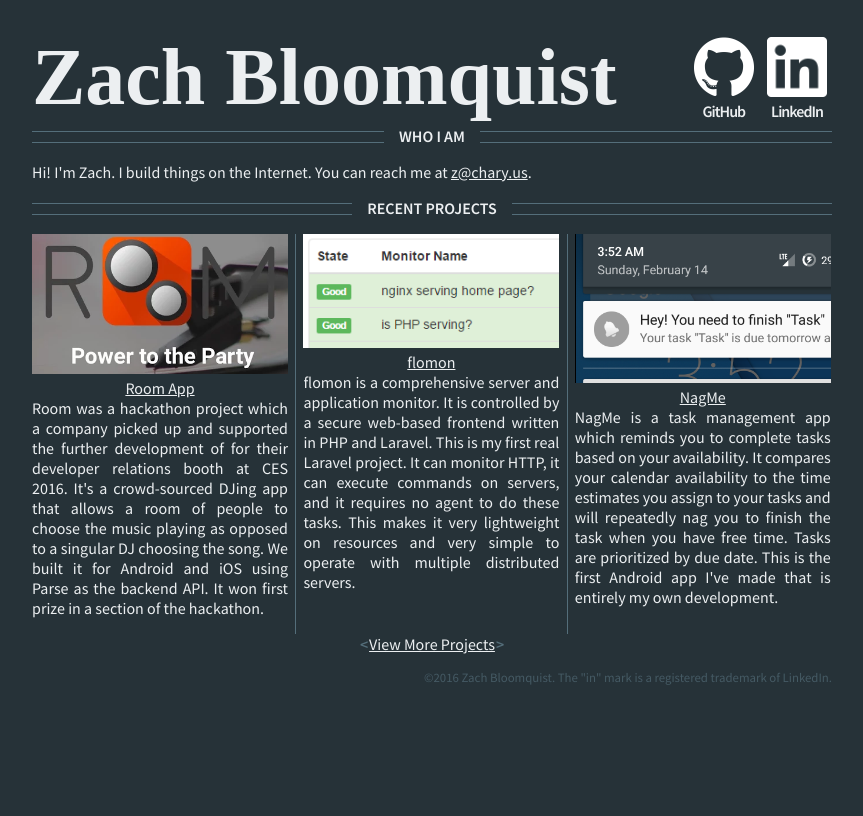
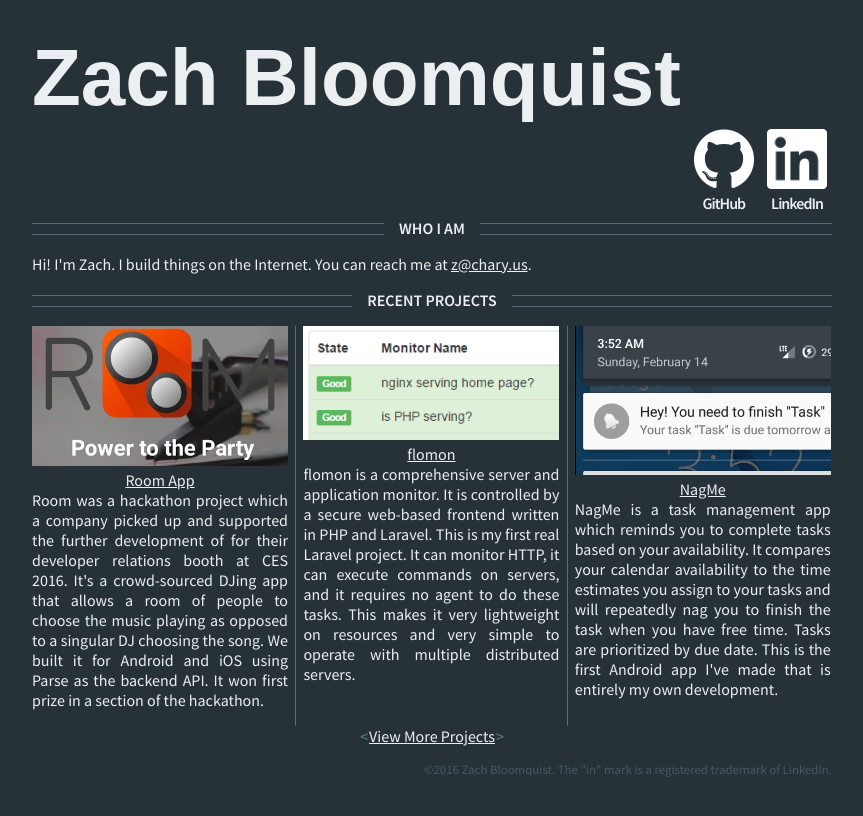
Before and after one commit to flotwig/site, a Jekyll site: the page built from index.html, in a window 1280 px wide. Shown: the top 816 px of the page, without its empty margins (208-1071 px from the left). Built offline with Jekyll 4.4.1, drawn with Linux system fonts in a browser that asks for light colours; some web fonts are replaced.

Commit message:
Removing issue where Comic Sans could appear (!)

```diff
--- a/assets/style.css
+++ b/assets/style.css
@@ -16,7 +16,7 @@ a {
     float:left;
 }
 #name h1 {
-    font-family: 'Contrail One', cursive;
+    font-family: 'Contrail One', sans-serif;
     font-size:5em;
     margin-bottom:0;
     margin-top:0;
```
